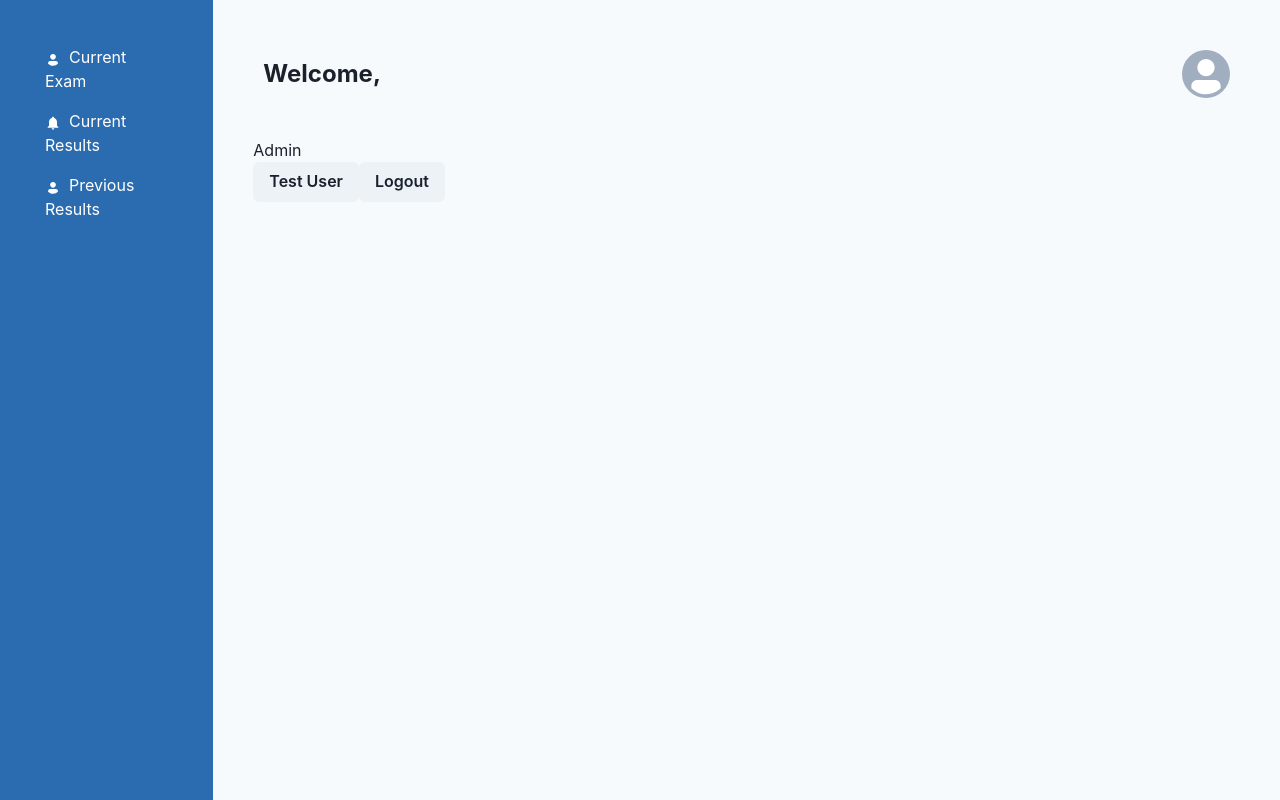
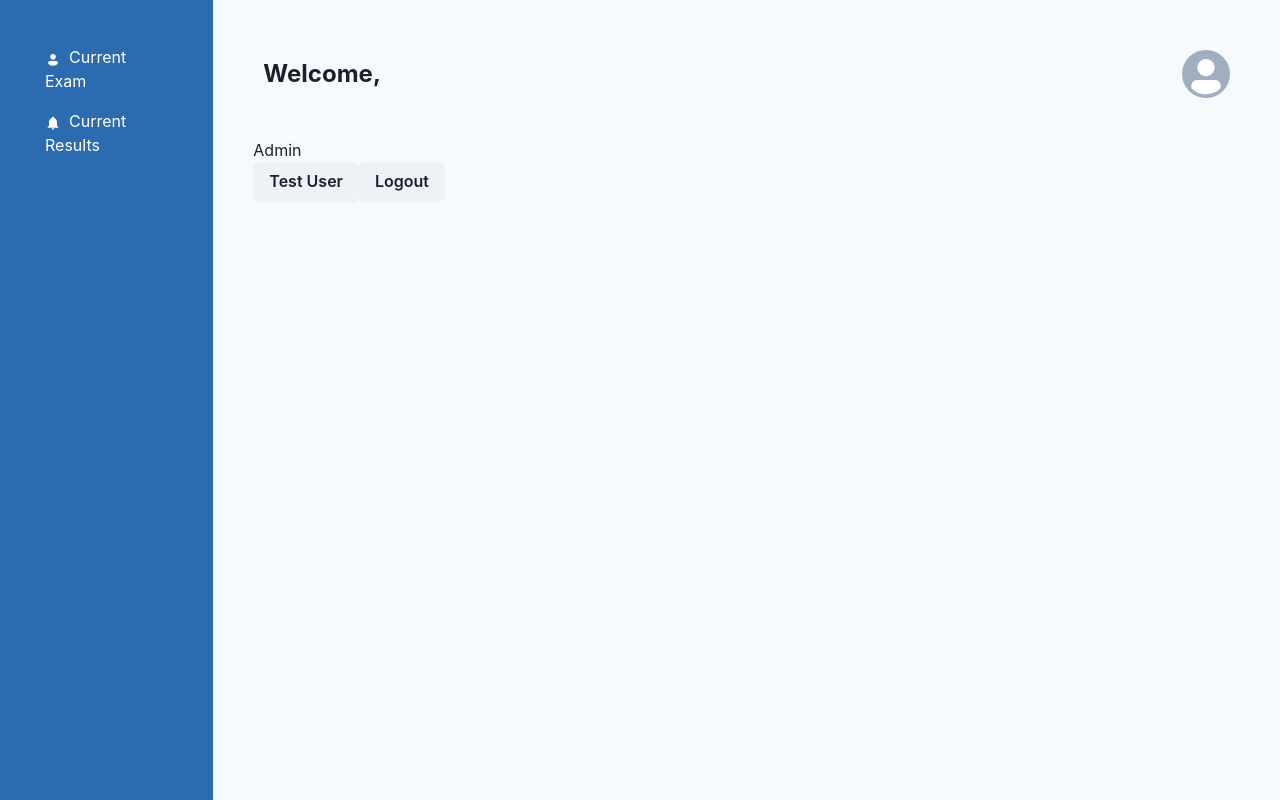
Before and after one commit to caiomarxm/irt_simulator, a React (Vite) app in the folder frontend/: page /admin in a window 1280 px wide. Built offline with nearby package versions, Linux system fonts and the light colour scheme; no server answers; sample sign-in values are in the browser's storage.

Commit message:
feat: removing PreviousResults

```diff
--- a/frontend/src/components/Sidebar.tsx
+++ b/frontend/src/components/Sidebar.tsx
@@ -18,13 +18,6 @@ export const Sidebar = () => {
           Current Results
         </NavLink>
       </ListItem>
-
-      <ListItem>
-        <NavLink to="previous-results">
-          <ListIcon as={GenericAvatarIcon} />
-          Previous Results
-        </NavLink>
-      </ListItem>
     </List>
   );
 };
```
